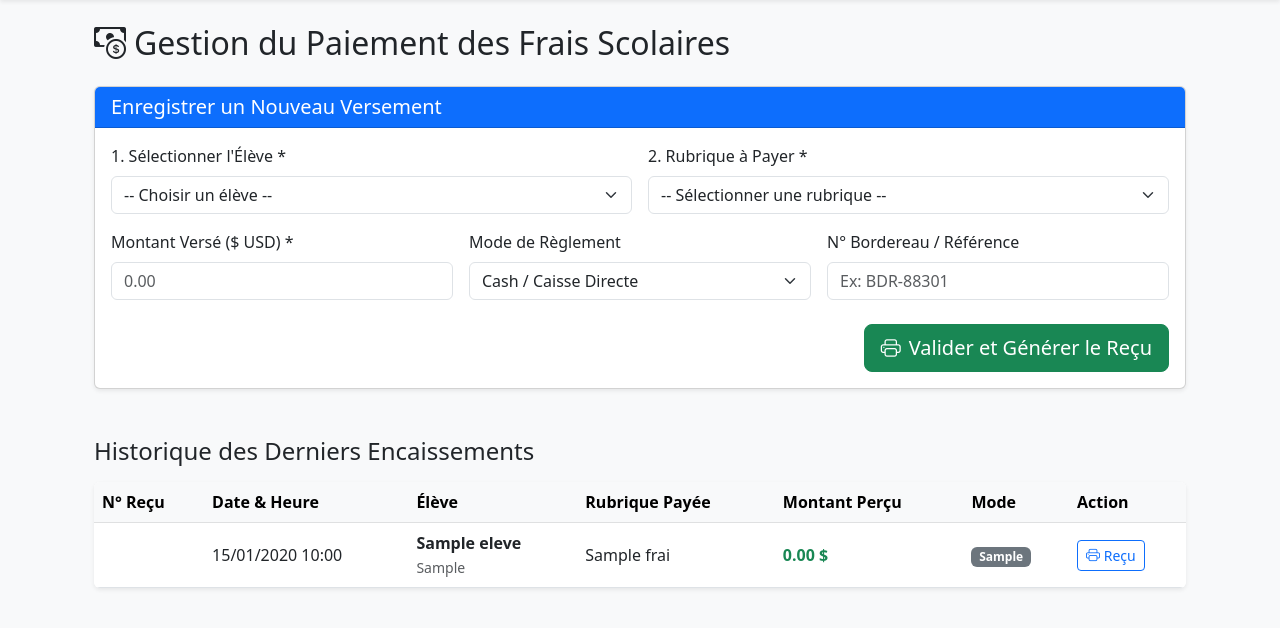
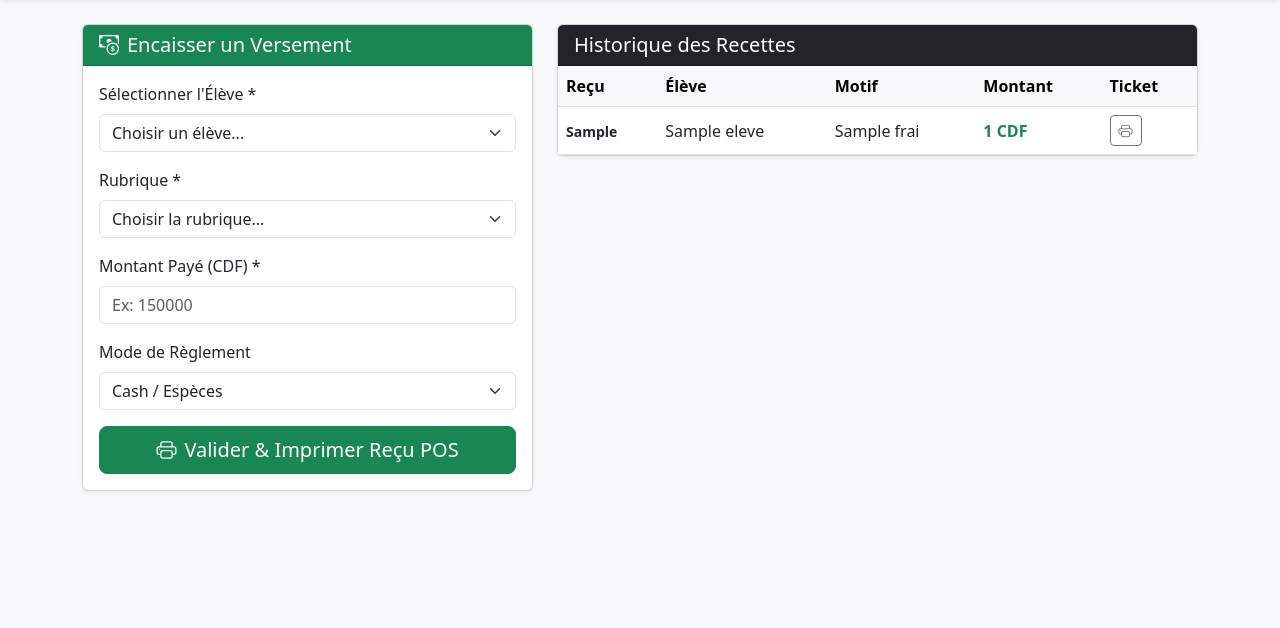
Before and after one commit to osemwanza-ai/gestion-la-charite, a Flask app: template templates/paiements.html in a window 1280 px wide. Shown: the part 56-684 px from the top of the page. Run offline with Flask 3, Linux system fonts and the light colour scheme; tables that the repository leaves empty hold one stand-in row (values such as "Sample post"); the template is opened without the code that fills it: values that come from a table or form of the project are taken from there, most other values are stand-ins (such as "Sample title", 1, 10 or a date in 2020).

Commit message:
Update paiements.html

```diff
--- a/templates/paiements.html
+++ b/templates/paiements.html
@@ -1,141 +1,84 @@
 {% extends 'base.html' %}
-
 {% block content %}
-<div class="container mt-4">
-    <h2 class="mb-4"><i class="bi bi-cash-coin me-2"></i>Gestion du Paiement des Frais Scolaires</h2>
-
-    <div class="card shadow-sm mb-5">
-        <div class="card-header bg-primary text-white">
-            <h5 class="mb-0">Enregistrer un Nouveau Versement</h5>
+<div class="row">
+    <div class="col-md-5">
+        <div class="card shadow-sm mb-4">
+            <div class="card-header bg-success text-white">
+                <h5 class="mb-0"><i class="bi bi-cash-coin me-2"></i>Encaisser un Versement</h5>
             </div>
             <div class="card-body">
-            <form method="POST" action="{{ url_for('paiements') }}">
-                <div class="row g-3">
-                    <div class="col-md-6">
-                        <label class="form-label font-weight-bold">1. Sélectionner l'Élève *</label>
-                        <select name="eleve_id" id="eleve_select" class="form-select" required onchange="updateMontantInfo()">
-                            <option value="" selected disabled>-- Choisir un élève --</option>
-                            {% for el in eleves %}
-                                <option value="{{ el.id }}">{{ el.matricule }} - {{ el.nom_complet }} ({{ el.classe }})</option>
+                <form method="POST">
+                    <div class="mb-3">
+                        <label class="form-label">Sélectionner l'Élève *</label>
+                        <select name="eleve_id" class="form-select" required>
+                            <option value="" disabled selected>Choisir un élève...</option>
+                            {% for e in eleves %}
+                            <option value="{{ e.id }}">{{ e.nom_complet }} ({{ e.classe }})</option>
                             {% endfor %}
                         </select>
                     </div>
-
-                    <div class="col-md-6">
-                        <label class="form-label font-weight-bold">2. Rubrique à Payer *</label>
-                        <select name="rubrique_id" id="rubrique_select" class="form-select" required onchange="updateMontantInfo()">
-                            <option value="" selected disabled>-- Sélectionner une rubrique --</option>
-                            {% for rub in rubriques %}
-                                <option value="{{ rub.id }}" data-tarif="{{ rub.montant }}">
-                                    {{ rub.nom }} (Tarif : {{ rub.montant }} $)
-                                </option>
+                    <div class="mb-3">
+                        <label class="form-label">Rubrique *</label>
+                        <select name="rubrique_id" class="form-select" required>
+                            <option value="" disabled selected>Choisir la rubrique...</option>
+                            {% for r in rubriques %}
+                            <option value="{{ r.id }}">{{ r.nom }} - {{ "{:,.0f}".format(r.montant_cdf) }} CDF</option>
                             {% endfor %}
                         </select>
                     </div>
-
-                    <div class="col-12" id="solde_info_box" style="display: none;">
-                        <div class="alert alert-info d-flex justify-content-between align-items-center mb-0">
-                            <div>
-                                <strong>Tarif Officiel :</strong> <span id="lbl_tarif">0</span> $ USD |
-                                <strong>Déjà Payé :</strong> <span id="lbl_paye">0</span> $ USD
+                    <div class="mb-3">
+                        <label class="form-label">Montant Payé (CDF) *</label>
+                        <input type="number" step="500" name="montant_paye_cdf" class="form-control" placeholder="Ex: 150000" required>
                     </div>
-                            <div>
-                                <span class="badge bg-warning text-dark fs-6">Reste à payer : <span id="lbl_reste">0</span> $ USD</span>
+                    <div class="mb-3">
+                        <label class="form-label">Mode de Règlement</label>
+                        <select name="mode_paiement" class="form-select">
+                            <option value="Cash">Cash / Espèces</option>
+                            <option value="Mobile Money">Mobile Money (M-Pesa/Airtel/Orange)</option>
+                            <option value="Banque">Virement BCDC/Rawbank</option>
+                        </select>
+                    </div>
+                    <button type="submit" class="btn btn-success w-100 btn-lg">
+                        <i class="bi bi-printer me-2"></i>Valider & Imprimer Reçu POS
+                    </button>
+                </form>
             </div>
         </div>
     </div>
-
-                    <div class="col-md-4">
-                        <label class="form-label">Montant Versé ($ USD) *</label>
-                        <input type="number" step="0.01" name="montant" id="montant_input" class="form-control" placeholder="0.00" required>
+    <div class="col-md-7">
+        <div class="card shadow-sm">
+            <div class="card-header bg-dark text-white">
+                <h5 class="mb-0">Historique des Recettes</h5>
             </div>
-
-                    <div class="col-md-4">
-                        <label class="form-label">Mode de Règlement</label>
-                        <select name="mode_paiement" class="form-select">
-                            <option value="Cash / Caisse Directe">Cash / Caisse Directe</option>
-                            <option value="Banque (Rawbank/BCDC)">Banque (Rawbank/BCDC)</option>
-                            <option value="Mobile Money (M-Pesa/Orange/Airtel)">Mobile Money</option>
-                        </select>
-                    </div>
-
-                    <div class="col-md-4">
-                        <label class="form-label">N° Bordereau / Référence</label>
-                        <input type="text" name="reference_bordereau" class="form-control" placeholder="Ex: BDR-88301">
-                    </div>
-
-                    <div class="col-12 text-end mt-4">
-                        <button type="submit" class="btn btn-success btn-lg">
-                            <i class="bi bi-printer me-2"></i>Valider et Générer le Reçu
-                        </button>
-                    </div>
-                </div>
-            </form>
-        </div>
-    </div>
-
-    <h4 class="mb-3">Historique des Derniers Encaissements</h4>
-    <div class="table-responsive bg-white shadow-sm rounded">
+            <div class="table-responsive">
                 <table class="table table-hover align-middle mb-0">
                     <thead class="table-light">
                         <tr>
-                    <th>N° Reçu</th>
-                    <th>Date & Heure</th>
+                            <th>Reçu</th>
                             <th>Élève</th>
-                    <th>Rubrique Payée</th>
-                    <th>Montant Perçu</th>
-                    <th>Mode</th>
-                    <th>Action</th>
+                            <th>Motif</th>
+                            <th>Montant</th>
+                            <th>Ticket</th>
                         </tr>
                     </thead>
                     <tbody>
                         {% for p in paiements %}
                         <tr>
-                    <td><span class="badge bg-dark">{{ p.numero_recu }}</span></td>
-                    <td>{{ p.date_paiement.strftime('%d/%m/%Y %H:%M') }}</td>
-                    <td><strong>{{ p.eleve.nom_complet }}</strong><br><small class="text-muted">{{ p.eleve.matricule }}</small></td>
+                            <td><small class="fw-bold">{{ p.num_recu }}</small></td>
+                            <td>{{ p.eleve.nom_complet }}</td>
                             <td>{{ p.rubrique.nom }}</td>
-                    <td class="text-success fw-bold">{{ "%.2f"|format(p.montant) }} $</td>
-                    <td><span class="badge bg-secondary">{{ p.mode_paiement }}</span></td>
+                            <td class="text-success fw-bold">{{ "{:,.0f}".format(p.montant_paye_cdf) }} CDF</td>
                             <td>
-                        <button onclick="window.print()" class="btn btn-sm btn-outline-primary">
-                            <i class="bi bi-printer"></i> Reçu
-                        </button>
+                                <a href="{{ url_for('ticket_pos', paiement_id=p.id) }}" target="_blank" class="btn btn-sm btn-outline-secondary">
+                                    <i class="bi bi-printer"></i>
+                                </a>
                             </td>
-                </tr>
-                {% else %}
-                <tr>
-                    <td colspan="7" class="text-center py-4 text-muted">Aucun paiement enregistré pour le moment.</td>
                         </tr>
                         {% endfor %}
                     </tbody>
                 </table>
             </div>
         </div>
-
-<script>
-const soldesData = JSON.parse('{{ soldes|safe }}');
-
-function updateMontantInfo() {
-    const eleveId = document.getElementById('eleve_select').value;
-    const rubriqueSelect = document.getElementById('rubrique_select');
-    const rubriqueId = rubriqueSelect.value;
-    const infoBox = document.getElementById('solde_info_box');
-
-    if (eleveId && rubriqueId && soldesData[eleveId] && soldesData[eleveId][rubriqueId]) {
-        const tarif = parseFloat(rubriqueSelect.options[rubriqueSelect.selectedIndex].getAttribute('data-tarif'));
-        const info = soldesData[eleveId][rubriqueId];
-
-        document.getElementById('lbl_tarif').innerText = tarif.toFixed(2);
-        document.getElementById('lbl_paye').innerText = info.paye.toFixed(2);
-        document.getElementById('lbl_reste').innerText = info.reste.toFixed(2);
-        document.getElementById('montant_input').max = info.reste;
-        document.getElementById('montant_input').value = info.reste;
-
-        infoBox.style.display = 'block';
-    } else {
-        infoBox.style.display = 'none';
-    }
-}
-</script>
+    </div>
+</div>
 {% endblock %}
```
Lines whose indentation alone changed are shown as unchanged.
